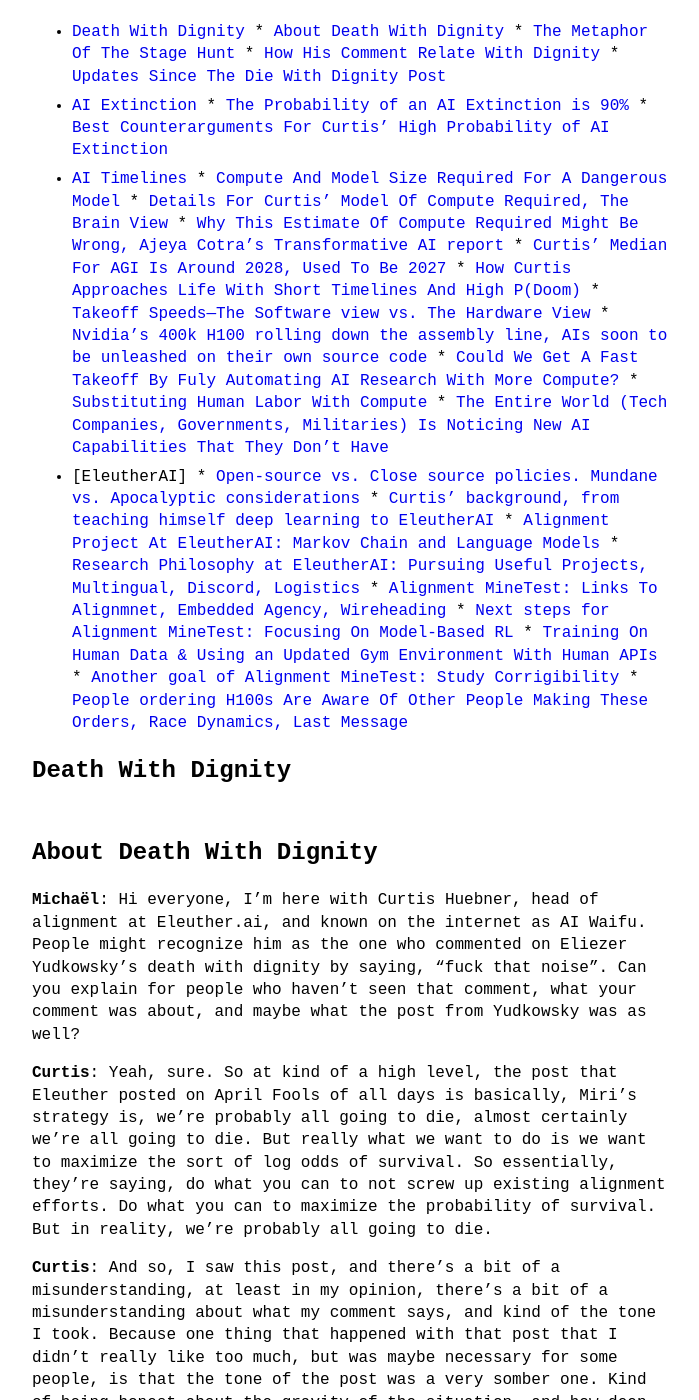
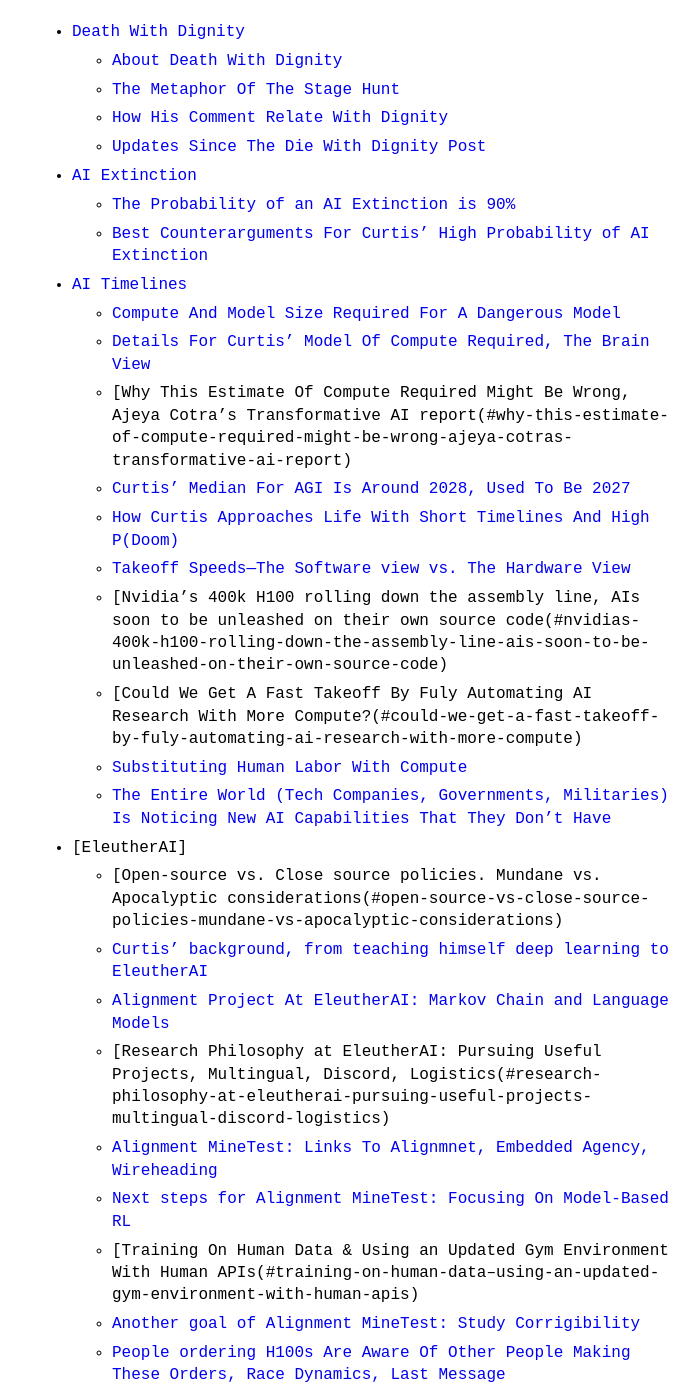
Before and after one commit to theinsideview/theinsideview.github.io, a Jekyll site: the page built from _posts/2023-07-16-curtis.md, in a window 1280 px wide and 1400 px high, scrolled down 1114 px. Shown: the whole window, without its empty margins (288-987 px from the left). Built offline with Jekyll 4.4.1, drawn with Linux system fonts in a browser that asks for light colours.

Commit message:
Update 2023-07-16-curtis.md

```diff
--- a/_posts/2023-07-16-curtis.md
+++ b/_posts/2023-07-16-curtis.md
@@ -15,34 +15,34 @@
 # Outline
 
 * [Death With Dignity](#death-with-dignity)
-        * [About Death With Dignity](#about-death-with-dignity)
-        * [The Metaphor Of The Stage Hunt](#the-metaphor-of-the-stage-hunt)
-        * [How His Comment Relate With Dignity](#how-his-comment-relate-with-dignity)
-        * [Updates Since The Die With Dignity Post](#updates-since-the-die-with-dignity-post)
+    * [About Death With Dignity](#about-death-with-dignity)
+    * [The Metaphor Of The Stage Hunt](#the-metaphor-of-the-stage-hunt)
+    * [How His Comment Relate With Dignity](#how-his-comment-relate-with-dignity)
+    * [Updates Since The Die With Dignity Post](#updates-since-the-die-with-dignity-post)
 * [AI Extinction](#ai-extinction)
-        * [The Probability of an AI Extinction is 90%](#the-probability-of-an-ai-extinction-is-90)
-        * [Best Counterarguments For Curtis' High Probability of AI Extinction](#best-counterarguments-for-curtis-high-probability-of-ai-extinction)
+    * [The Probability of an AI Extinction is 90%](#the-probability-of-an-ai-extinction-is-90)
+    * [Best Counterarguments For Curtis' High Probability of AI Extinction](#best-counterarguments-for-curtis-high-probability-of-ai-extinction)
 * [AI Timelines](#ai-timelines)
-        * [Compute And Model Size Required For A Dangerous Model](#compute-and-model-size-required-for-a-dangerous-model)
-        * [Details For Curtis' Model Of Compute Required, The Brain View](#details-for-curtis-model-of-compute-required-the-brain-view)
-        * [Why This Estimate Of Compute Required Might Be Wrong, Ajeya Cotra's Transformative AI report](#why-this-estimate-of-compute-required-might-be-wrong-ajeya-cotras-transformative-ai-report)
-        * [Curtis' Median For AGI Is Around 2028, Used To Be 2027](#curtis-median-for-agi-is-around-2028-used-to-be-2027)
-        * [How Curtis Approaches Life With Short Timelines And High P(Doom)](#how-curtis-approaches-life-with-short-timelines-and-high-pdoom)
-        * [Takeoff Speeds—The Software view vs. The Hardware View](#takeoff-speedsthe-software-view-vs-the-hardware-view)
-        * [Nvidia's 400k H100 rolling down the assembly line, AIs soon to be unleashed on their own source code](#nvidias-400k-h100-rolling-down-the-assembly-line-ais-soon-to-be-unleashed-on-their-own-source-code)
-        * [Could We Get A Fast Takeoff By Fuly Automating AI Research With More Compute?](#could-we-get-a-fast-takeoff-by-fuly-automating-ai-research-with-more-compute)
-        * [Substituting Human Labor With Compute](#substituting-human-labor-with-compute)
-        * [The Entire World (Tech Companies, Governments, Militaries) Is Noticing New AI Capabilities That They Don't Have](#the-entire-world-tech-companies-governments-militaries-is-noticing-new-ai-capabilities-that-they-dont-have)
+    * [Compute And Model Size Required For A Dangerous Model](#compute-and-model-size-required-for-a-dangerous-model)
+    * [Details For Curtis' Model Of Compute Required, The Brain View](#details-for-curtis-model-of-compute-required-the-brain-view)
+    * [Why This Estimate Of Compute Required Might Be Wrong, Ajeya Cotra's Transformative AI report(#why-this-estimate-of-compute-required-might-be-wrong-ajeya-cotras-transformative-ai-report)
+    * [Curtis' Median For AGI Is Around 2028, Used To Be 2027](#curtis-median-for-agi-is-around-2028-used-to-be-2027)
+    * [How Curtis Approaches Life With Short Timelines And High P(Doom)](#how-curtis-approaches-life-with-short-timelines-and-high-pdoom)
+    * [Takeoff Speeds—The Software view vs. The Hardware View](#takeoff-speedsthe-software-view-vs-the-hardware-view)
+    * [Nvidia's 400k H100 rolling down the assembly line, AIs soon to be unleashed on their own source code(#nvidias-400k-h100-rolling-down-the-assembly-line-ais-soon-to-be-unleashed-on-their-own-source-code)
+    * [Could We Get A Fast Takeoff By Fuly Automating AI Research With More Compute?(#could-we-get-a-fast-takeoff-by-fuly-automating-ai-research-with-more-compute)
+    * [Substituting Human Labor With Compute](#substituting-human-labor-with-compute)
+    * [The Entire World (Tech Companies, Governments, Militaries) Is Noticing New AI Capabilities That They Don't Have](#the-entire-world-tech-companies-governments-militaries-is-noticing-new-ai-capabilities-that-they-dont-have)
 * [EleutherAI]
-        * [Open-source vs. Close source policies. Mundane vs. Apocalyptic considerations](#open-source-vs-close-source-policies-mundane-vs-apocalyptic-considerations)
-        * [Curtis' background, from teaching himself deep learning to EleutherAI](#curtis-background-from-teaching-himself-deep-learning-to-eleutherai)
-        * [Alignment Project At EleutherAI: Markov Chain and Language Models](#alignment-project-at-eleutherai-markov-chain-and-language-models)
-        * [Research Philosophy at EleutherAI: Pursuing Useful Projects, Multingual, Discord, Logistics](#research-philosophy-at-eleutherai-pursuing-useful-projects-multingual-discord-logistics)
-        * [Alignment MineTest: Links To Alignmnet, Embedded Agency, Wireheading](#alignment-minetest-links-to-alignmnet-embedded-agency-wireheading)
-        * [Next steps for Alignment MineTest: Focusing On Model-Based RL](#next-steps-for-alignment-minetest-focusing-on-model-based-rl)
-        * [Training On Human Data & Using an Updated Gym Environment With Human APIs](#training-on-human-data--using-an-updated-gym-environment-with-human-apis)
-        * [Another goal of Alignment MineTest: Study Corrigibility](#another-goal-of-alignment-minetest-study-corrigibility)
-        * [People ordering H100s Are Aware Of Other People Making These Orders, Race Dynamics, Last Message](#people-ordering-h100s-are-aware-of-other-people-making-these-orders-race-dynamics-last-message)
+    * [Open-source vs. Close source policies. Mundane vs. Apocalyptic considerations(#open-source-vs-close-source-policies-mundane-vs-apocalyptic-considerations)
+    * [Curtis' background, from teaching himself deep learning to EleutherAI](#curtis-background-from-teaching-himself-deep-learning-to-eleutherai)
+    * [Alignment Project At EleutherAI: Markov Chain and Language Models](#alignment-project-at-eleutherai-markov-chain-and-language-models)
+    * [Research Philosophy at EleutherAI: Pursuing Useful Projects, Multingual, Discord, Logistics(#research-philosophy-at-eleutherai-pursuing-useful-projects-multingual-discord-logistics)
+    * [Alignment MineTest: Links To Alignmnet, Embedded Agency, Wireheading](#alignment-minetest-links-to-alignmnet-embedded-agency-wireheading)
+    * [Next steps for Alignment MineTest: Focusing On Model-Based RL](#next-steps-for-alignment-minetest-focusing-on-model-based-rl)
+    * [Training On Human Data & Using an Updated Gym Environment With Human APIs(#training-on-human-data--using-an-updated-gym-environment-with-human-apis)
+    * [Another goal of Alignment MineTest: Study Corrigibility](#another-goal-of-alignment-minetest-study-corrigibility)
+    * [People ordering H100s Are Aware Of Other People Making These Orders, Race Dynamics, Last Message](#people-ordering-h100s-are-aware-of-other-people-making-these-orders-race-dynamics-last-message)
 
 # Death With Dignity
 
```
